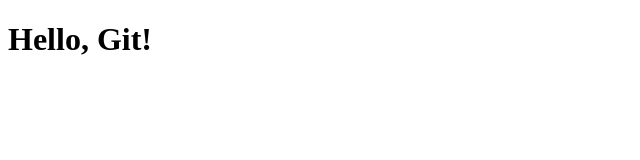
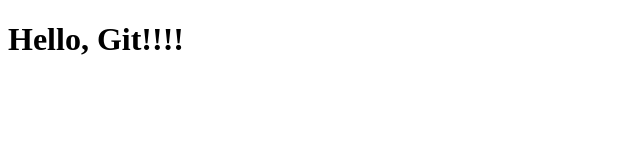
Before and after one commit to kevindeslauriers/git-fun, a plain HTML site: page index.html in a window 1280 px wide. Shown: the full height of the page, 0-640 px from the left. Drawn offline with Linux system fonts and the light colour scheme.

Commit message:
Modified index.html

```diff
--- a/index.html
+++ b/index.html
@@ -6,6 +6,6 @@
     <title>Document</title>
 </head>
 <body>
-    <h1>Hello, Git!</h1>
+    <h1>Hello, Git!!!!</h1>
 </body>
 </html>
```
